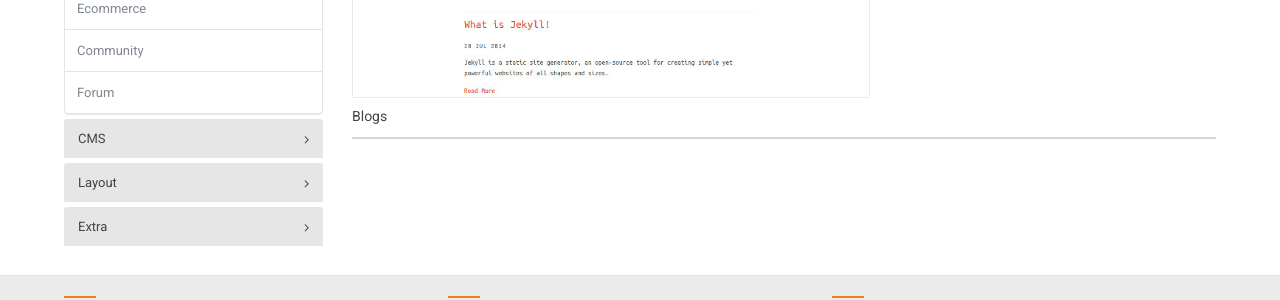
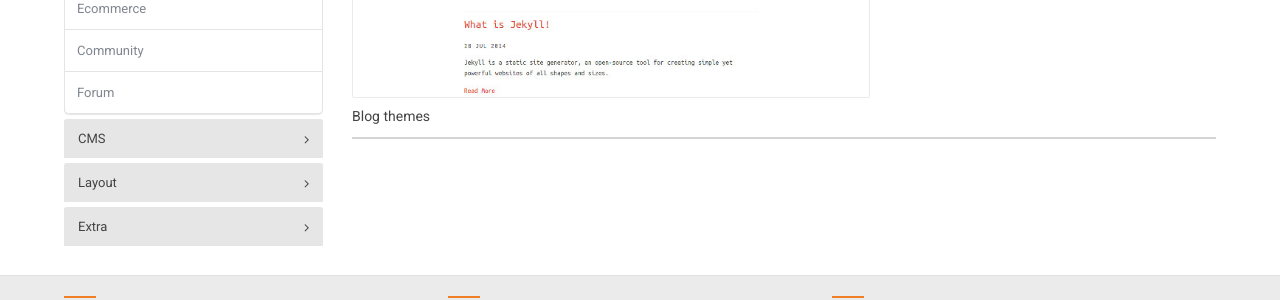
Before and after one commit to web-create/web-create.github.io, a Jekyll site: the page built from blog-themes/index.html, in a window 1280 px wide. Shown: the part 357-657 px from the top of the page. Built offline with Jekyll 4.4.1, drawn with Linux system fonts in a browser that asks for light colours.

Commit message:
Title change

```diff
--- a/blog-themes/index.html
+++ b/blog-themes/index.html
@@ -1,6 +1,6 @@
 ---
 layout: default
-title: Blogs
+title: Blog themes
 ---
 <div class="results-wrapper">
 	<div class="sidebar">
```
